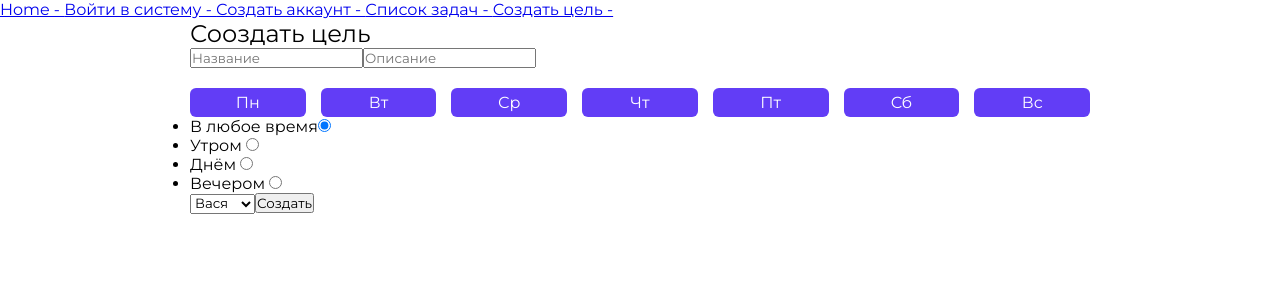
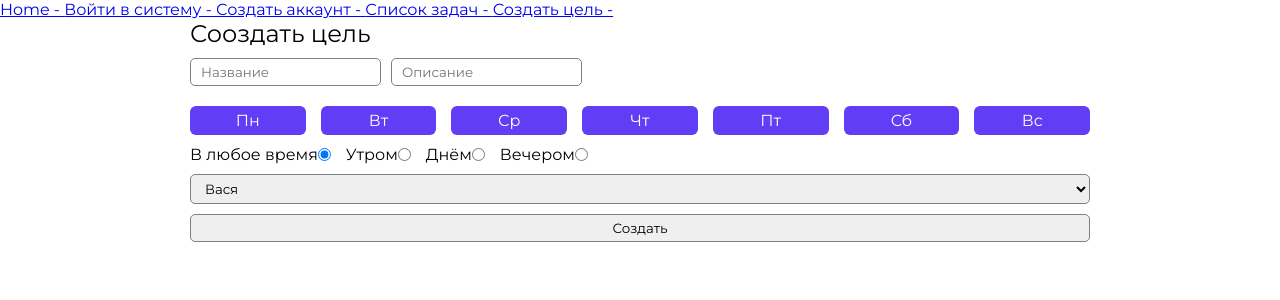
Before and after one commit to 1Secand1/aims, a Vue app: page /createaim in a window 1280 px wide. Shown: the top 300 px of the page. Built offline with nearby package versions, Linux system fonts and the light colour scheme; sample sign-in values are in the browser's storage.

Commit message:
add card removal from the list

```diff
--- a/src/components/ListAimsTimeSection.vue
+++ b/src/components/ListAimsTimeSection.vue
@@ -30,7 +30,7 @@
         class="button"
         @click="deleteCardFromSection(id)"
       >
-        Удолить
+        Удалить
       </button>
     </div>
     </li>
--- a/src/servives/crudAims.js
+++ b/src/servives/crudAims.js
@@ -9,8 +9,21 @@ async function getAimsList(weekDay) {
   return jsonAimsList;
 }
 
-async function addAimsToWeekDay(weekDay) {
-  const currentAims = getAimsList();
+async function setDailyAims(weekDay, aimArray = {}) {
+  const currentDay = await getAimsList(weekDay);
+  const currentAims = currentDay.aims;
+
+  let newAims = [
+    ...currentAims,
+    {
+      id: currentAims.length + 1,
+      ...aimArray
+    }
+  ];
+
+  fetchData("https://apigenerator.dronahq.com/api/ji-qgVLr/aims/7", "PATCH", {
+    aims: newAims
+  });
 }
 
-export { getAimsList, addAimsToWeekDay };
+export { getAimsList, setDailyAims };
--- a/src/servives/metods.js
+++ b/src/servives/metods.js
@@ -1,12 +1,31 @@
-async function fetchData(url) {
+async function fetchData(url, method = 'GET', body = '') {
   try {
-    if (!url) throw new Error('url undefined');
+    if (!url) {
+      throw new Error('URL is undefined');
+    }
 
-    const response = await fetch(url);
-    if (!response.ok) throw new Error('Network response was not ok');
+    const authorizedMethods = ["GET", "POST", "PUT", "PATCH", "DELETE"];
+    if (!authorizedMethods.includes(method)) {
+      throw new Error('Unauthorized method');
+    }
 
-    const data = response.json();
+    const fetchOptions = {
+      method: method,
+      headers: {
+        'Content-Type': 'application/json'
+      },
+      body: method !== 'GET' && method !== 'DELETE' ? JSON.stringify(body) : null
+    };
+
+    const response = await fetch(url, fetchOptions);
+
+    if (!response.ok) {
+      throw new Error('Network response was not ok');
+    }
+
+    const data = await response.json();
     return data;
+
   } catch (error) {
     console.error('Error fetching data:', error);
     return null;
--- a/src/views/CreateAims.vue
+++ b/src/views/CreateAims.vue
@@ -5,6 +5,7 @@
     action="">
     <h2>Сооздать цель</h2>
 
+    <div class="input-box">
       <input
         v-model="newAims.title"
         type="text"
@@ -16,6 +17,7 @@
         type="text"
         placeholder="Описание"
       />
+    </div>
 
     <weekday-selection
       type="select"
@@ -23,20 +25,19 @@
       @get-Day="setTargetDates"
     />
 
-    <ul>
-      <li>
+    <ul class="time-of-day-selection">
+      <li class="time-of-day-selection__item">
         <label for="duringTheDay">В любое время</label>
         <input
           v-model="newAims.timeOfDay"
           id="duringTheDay"
-
           type="radio"
           name="timeOfDay"
           value="duringTheDay"
           checked
         />
       </li>
-      <li>
+      <li class="time-of-day-selection__item">
         <label for="morning"> Утром </label>
         <input
           v-model="newAims.timeOfDay"
@@ -46,7 +47,7 @@
           value="morning"
         />
       </li>
-      <li>
+      <li class="time-of-day-selection__item">
         <label for="afternoon"> Днём </label>
         <input
           v-model="newAims.timeOfDay"
@@ -56,7 +57,7 @@
           value="afternoon"
         />
       </li>
-      <li>
+      <li class="time-of-day-selection__item">
         <label for="evening"> Вечером </label>
         <input
           v-model="newAims.timeOfDay"
@@ -68,7 +69,10 @@
       </li>
     </ul>
 
-    <select name="choice">
+    <select
+      name="choice"
+      class="partner-selection"
+    >
       <option value="0001">
         Вася
       </option>
@@ -82,7 +86,11 @@
         Миша
       </option>
     </select>
-    <button @click="createAim">
+
+    <button
+      class="create-Aims-button"
+      @click="createAim"
+    >
       Создать
     </button>
   </form>
@@ -92,6 +100,7 @@
 import { reactive, ref } from 'vue'
 import weekdaySelection from '@/components/WeekdaySelection.vue'
 import { daysOfTheWeek } from '../consts/weekDay.js'
+import { setDailyAims } from "../servives/crudAims.js";
 
 const defaultDays = Object.keys(daysOfTheWeek)
 const newAims = reactive({
@@ -111,8 +120,60 @@ function setTargetDates(weekDays) {
 }
 
 function createAim() {
-  console.log({ ...newAims })
+
+  const{targetDates, ...dataAims} = newAims
+  targetDates.forEach(weekDay => {
+  setDailyAims(weekDay,dataAims)
+  });
 }
 </script>
 
-<style></style>
+<style>
+input,button,select{
+  border: solid 1px gray;
+  padding: 5px 10px;
+  border-radius:5px ;
+}
+
+button,select{
+  cursor: pointer;
+}
+
+button:hover{
+  opacity: 0.8;
+}
+
+.input-box{
+  display: flex;
+  gap: 10px;
+  margin-top: 10px;
+}
+
+.time-of-day-selection{
+  display: flex;
+  flex-wrap: wrap;
+
+  gap: 15px;
+  margin-top: 10px;
+
+  list-style-type: none;
+}
+
+.time-of-day-selection__item{
+  display: flex;
+  flex: 0 1 auto;
+  align-items: center;
+}
+
+.partner-selection{
+  margin-top: 10px;
+  width: 100%;
+}
+
+.create-Aims-button{
+  width: 100%;
+  margin-top: 10px;
+  cursor: pointer;
+}
+
+</style>
```
Lines whose indentation alone changed are shown as unchanged.
